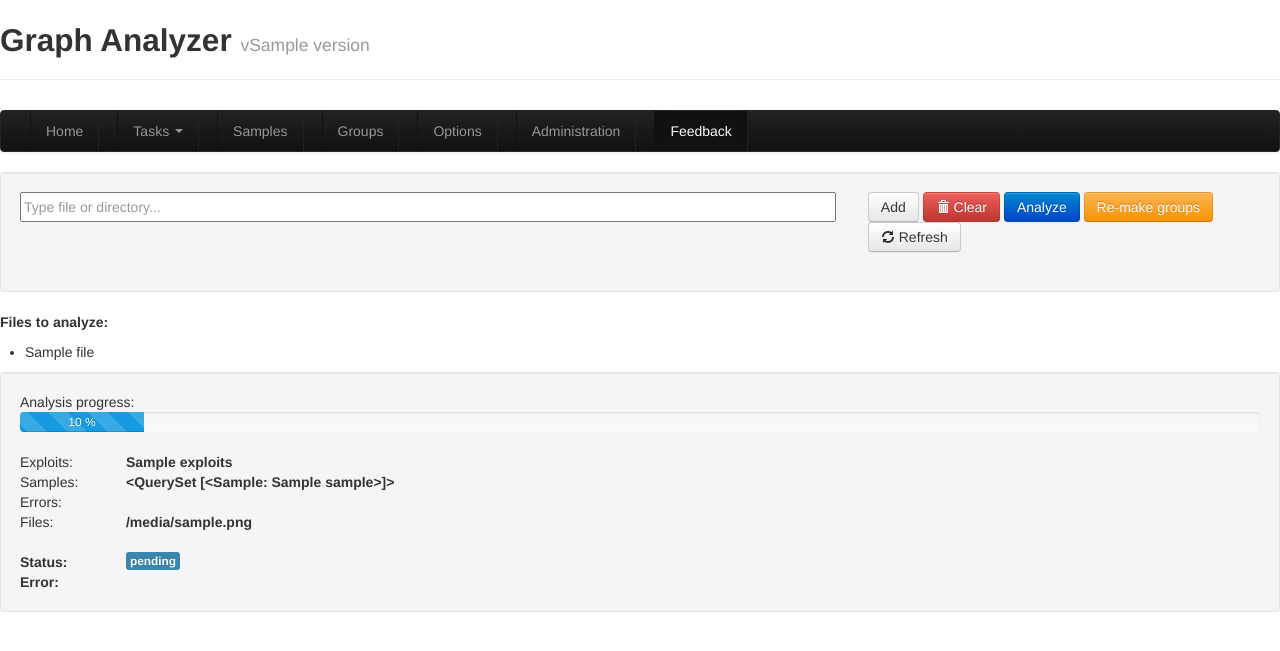
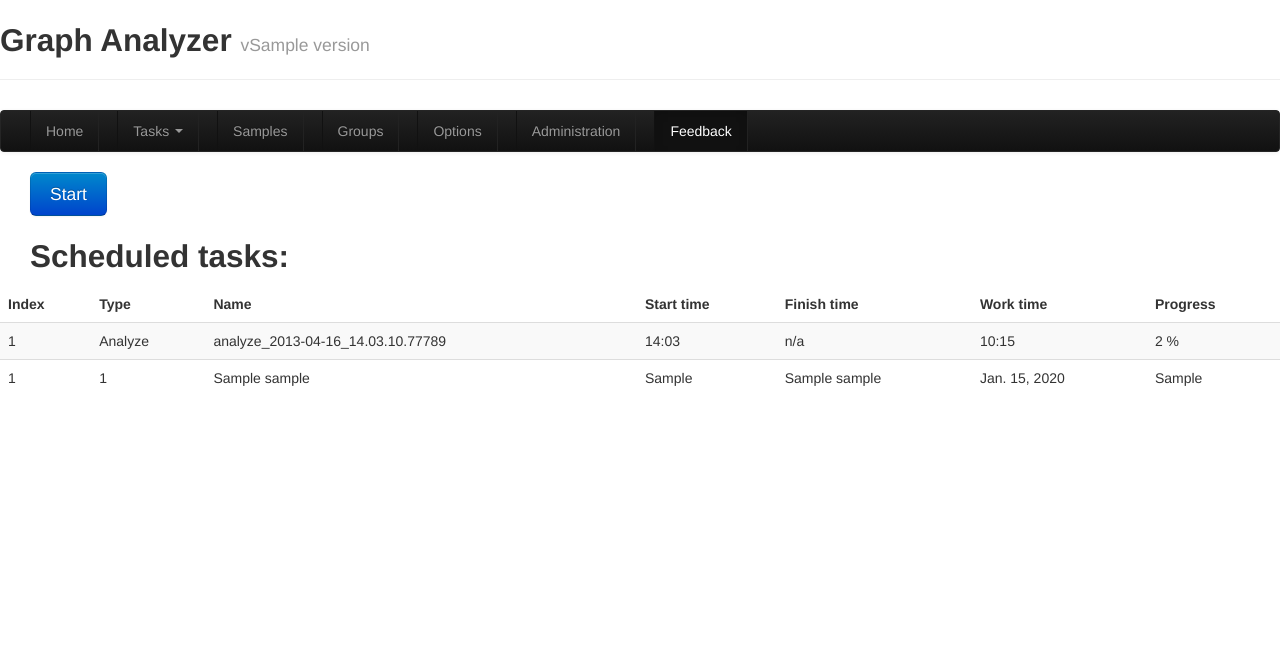
Before and after one commit to kubasejdak/graph-analyzer, a Django app: template src/gui/www/templates/manage_tasks.html in a window 1280 px wide. Shown: the top 651 px of the page. Run offline with Django 3.2, Linux system fonts and the light colour scheme; tables that the repository leaves empty hold one stand-in row (values such as "Sample post"); the template is opened without the code that fills it: values that come from a table or form of the project are taken from there, most other values are stand-ins (such as "Sample title", 1, 10 or a date in 2020); parts of the project's set-up code (start-up, migrations or seed data) failed here and were passed over; some libraries are stand-ins or nearby versions.

Commit message:
Changed managing tasks in GUI.

```diff
--- a/src/gui/www/templates/manage_tasks.html
+++ b/src/gui/www/templates/manage_tasks.html
@@ -1,62 +1,46 @@
 {% extends "base.html" %}
 
 {% block content %}
-<div class="well">
+<div class="span14 offset 2">
 	<form action="" method="post">{% csrf_token %}
-		<div class="row-fluid">
-			<div class="span8">
-				<form method="post" action="">{% csrf_token %}
-					<input class="span3" style="width:100%" name="file" lang="pl" placeholder="Type file or directory..."></input>
-				</form>
-			</div>
-			<div class="span4">
-				<button class="btn" name="add">Add</button>
-				<button class="btn btn-danger" name="clear"><i class="icon-trash icon-white"></i> Clear</button>
-				<button class="btn btn-primary" name="analyze">Analyze</button>
-				<button class="btn btn-warning" name="regroup">Re-make groups</button>
-				<button class="btn" name="refresh"><i class="icon-refresh"></i> Refresh</button>
-			</div>
-		</div>
+		<button class="btn btn-large btn-primary" name="start">Start</button>
 	</form>
+	<h2>Scheduled tasks:</h2>
 </div>
 
-<p class="PendingFiles"><b>Files to analyze:</b>
-	<ul>
-		{% for file in pending_files %}
-			<li>{{ file.name }}</li>
+<table class="table table-striped">
+	<thead>
+		<tr>
+			<th>Index</th>
+			<th>Type</th>
+			<th>Name</th>
+			<th>Start time</th>
+			<th>Finish time</th>
+			<th>Work time</th>
+			<th>Progress</th>
+		</tr>
+	</thead>
+	<tbody>
+		<tr>
+			<td>1</td>
+			<td>Analyze</td>
+			<td>analyze_2013-04-16_14.03.10.77789</td>
+			<td>14:03</td>
+			<td>n/a</td>
+			<td>10:15</td>
+			<td>2 %</td>
+		</tr>
+		{% for sample in sample_list %}
+		<tr>
+			<td>{{ forloop.counter }}</td>
+			<td>{{ sample.id }}</td>
+			<td>{{ sample.name }}</td>
+			<td>{{ sample.extracted_from }}</td>
+			<td>{{ sample.graph_name }}</td>
+			<td>{{ sample.capture_date }}</td>
+			<td>{{ sample.size }}</td>
+		</tr>
 		{% endfor %}
-	</ul>
-</p>
-
-<div class="well">
-	Analysis progress:<br/>
-	<div class="progress progress-striped active">
-		<div class="bar" style="width: {{ progress }}%;">{{ progress }} %</div>
-   </div>
-   <div class="row-fluid">
-		<div class="span1">
-			Exploits:</br>
-			Samples:</br>
-			Errors:</br>
-			Files:</br></br>
-
-			<b>Status: </b></br>
-			<b>Error: </b>
-		</div>
-
-		<div class="span4">
-			<b>{{ exploits }}</b></br>
-			<b>{{ samples }}</b></br>
-			<b>{{ errors }}</b></br>
-			<b>{{ files }}</b></br></br>
-
-			<span class="label label-info">{{ status }}</span></br>
-			{% if error == "no error" %}
-			<span class="label label-success">{{ error }}</span>
-			{% else %}
-			<span class="label label-important">{{ error }}</span>
-			{% endif %}
-		</div>
-	</div>
-</div>
+	</tbody>
+</table>
 {% endblock %}
```
